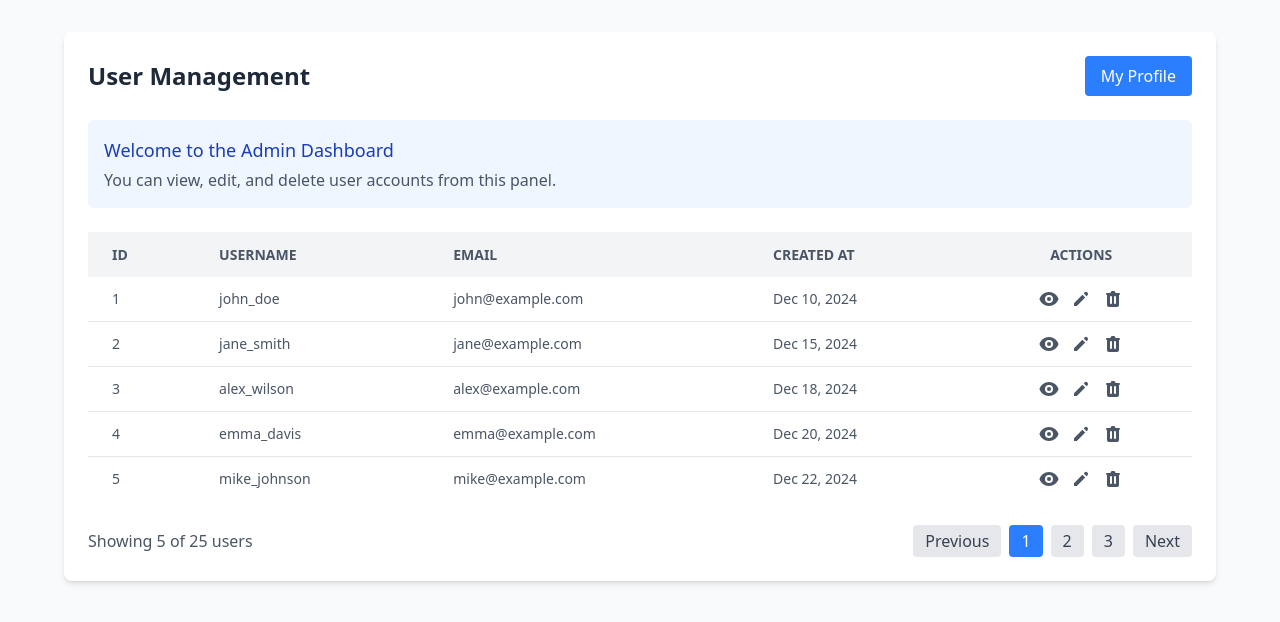
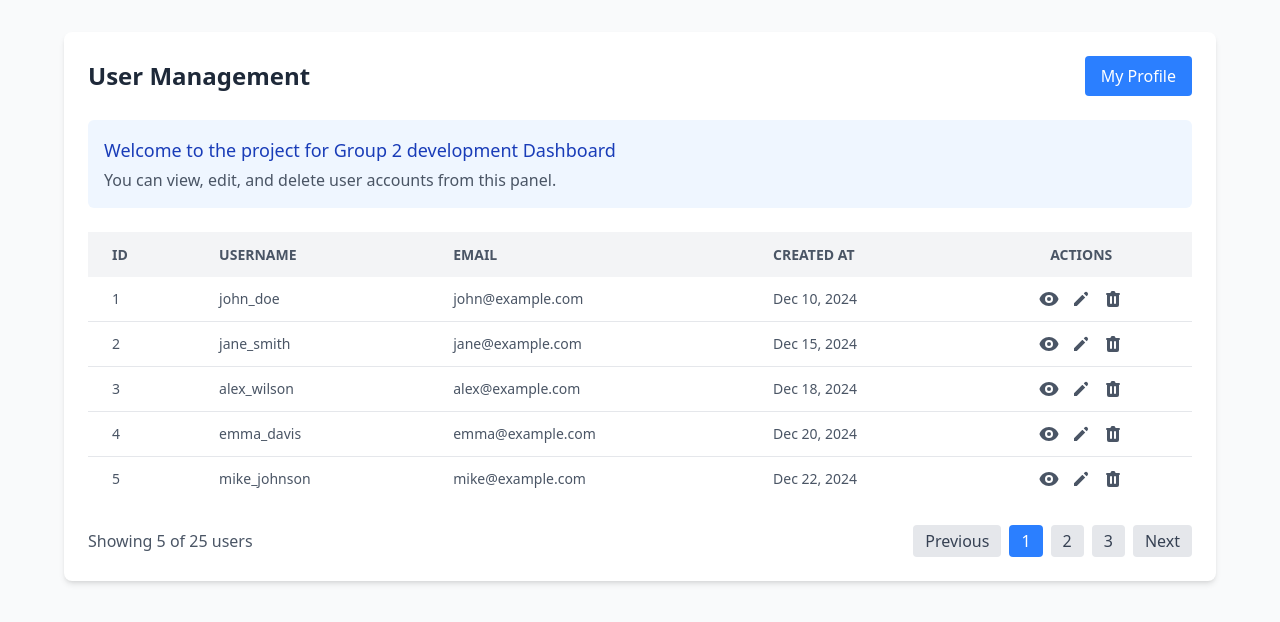
Before and after one commit to codeWithEdison/musha_auth_front, a React (Vite) app: page / in a window 1280 px wide. Shown: the top 622 px of the page. Built offline with nearby package versions, Linux system fonts and the light colour scheme.

Commit message:
updata successfuly

```diff
--- a/src/pages/Dashboard.jsx
+++ b/src/pages/Dashboard.jsx
@@ -18,7 +18,7 @@ const Dashboard = () => {
 
         <div className="mb-6 p-4 bg-blue-50 rounded-md">
           <p className="text-lg font-medium text-blue-800">
-            Welcome to the Admin Dashboard
+            Welcome to the project for Group 2 development Dashboard
           </p>
           <p className="text-gray-600 mt-1">
             You can view, edit, and delete user accounts from this panel.
```
Also changed, not shown: src/pages/Login.jsx (line endings or trailing spaces).
